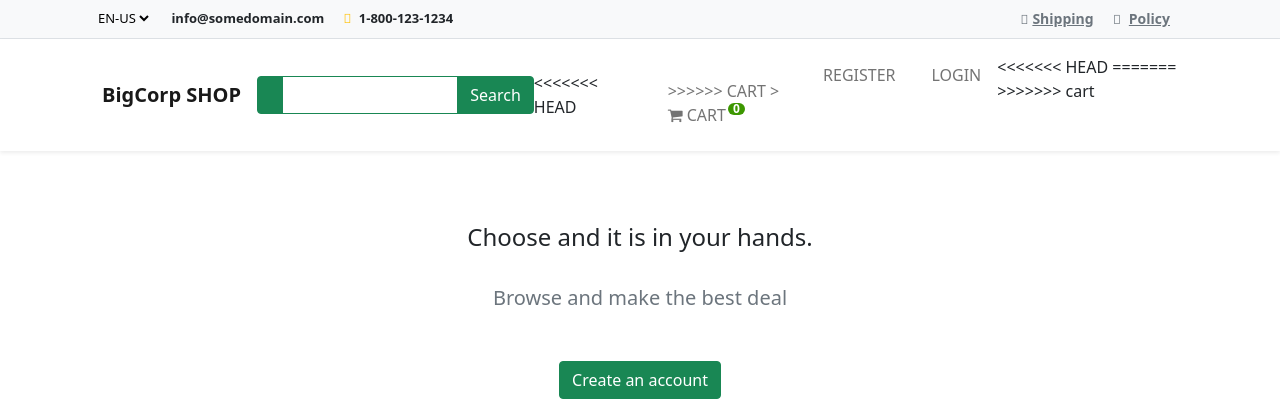
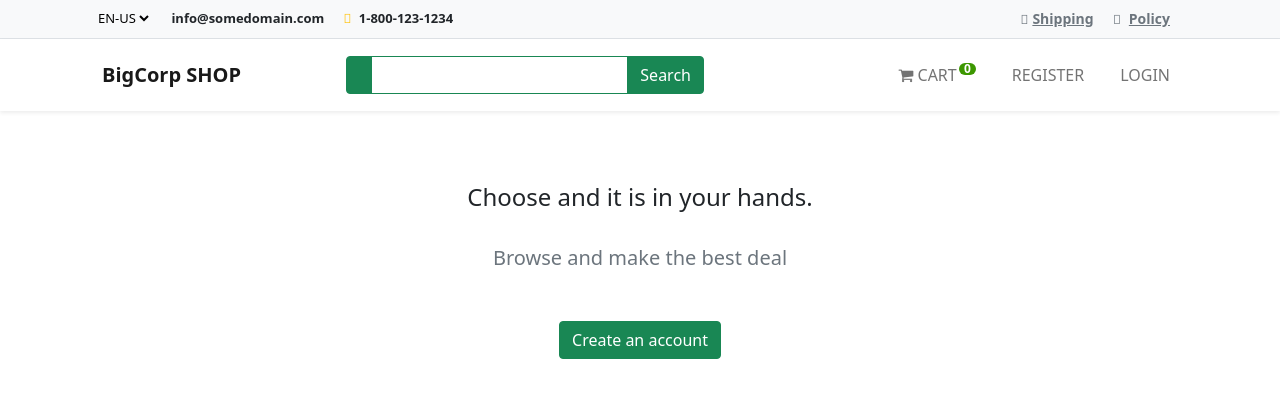
Before and after one commit to SerhiiL06/store-django, a Django app: template templates/shop/products.html in a window 1280 px wide. Shown: the top 420 px of the page. Run offline with Django 4.2, Linux system fonts and the light colour scheme; the template is opened without the code that fills it, so the values that code supplies are empty.

Commit message:
Smaill upgrate

```diff
--- a/base/settings.py
+++ b/base/settings.py
@@ -29,11 +29,8 @@ INSTALLED_APPS = [
     "crispy_forms",
     "crispy_bootstrap5",
     "shop.apps.ShopConfig",
-<<<<<<< HEAD
     "account",
-=======
     "cart.apps.CartConfig",
->>>>>>> cart
 ]
 
 MIDDLEWARE = [
--- a/templates/base.html
+++ b/templates/base.html
@@ -246,15 +246,9 @@
             </li>
             {% endif %} {% endfor %}
           </ul>
-<<<<<<< HEAD
-           <ul class="navbar-nav ms-auto">
-            <li class="nav-item">
-              <a class="nav-link mx-2 text-uppercase" href="#"
-=======
           <ul class="navbar-nav ms-auto">
             <li class="nav-item">
               <a class="nav-link mx-2 text-uppercase" href="{% url 'cart:cart' %}"
->>>>>>> cart
                 > <i class="fa fa-shopping-cart" aria-hidden="true"> </i> Cart
                 <span id="lblCartCount" class="badge badge-warning ">
 
@@ -300,10 +294,6 @@
              {% endif %}
 
 
-<<<<<<< HEAD
-
-=======
->>>>>>> cart
           </ul>
         </div>
       </div>
```
Also changed, not shown: 1 other file.
